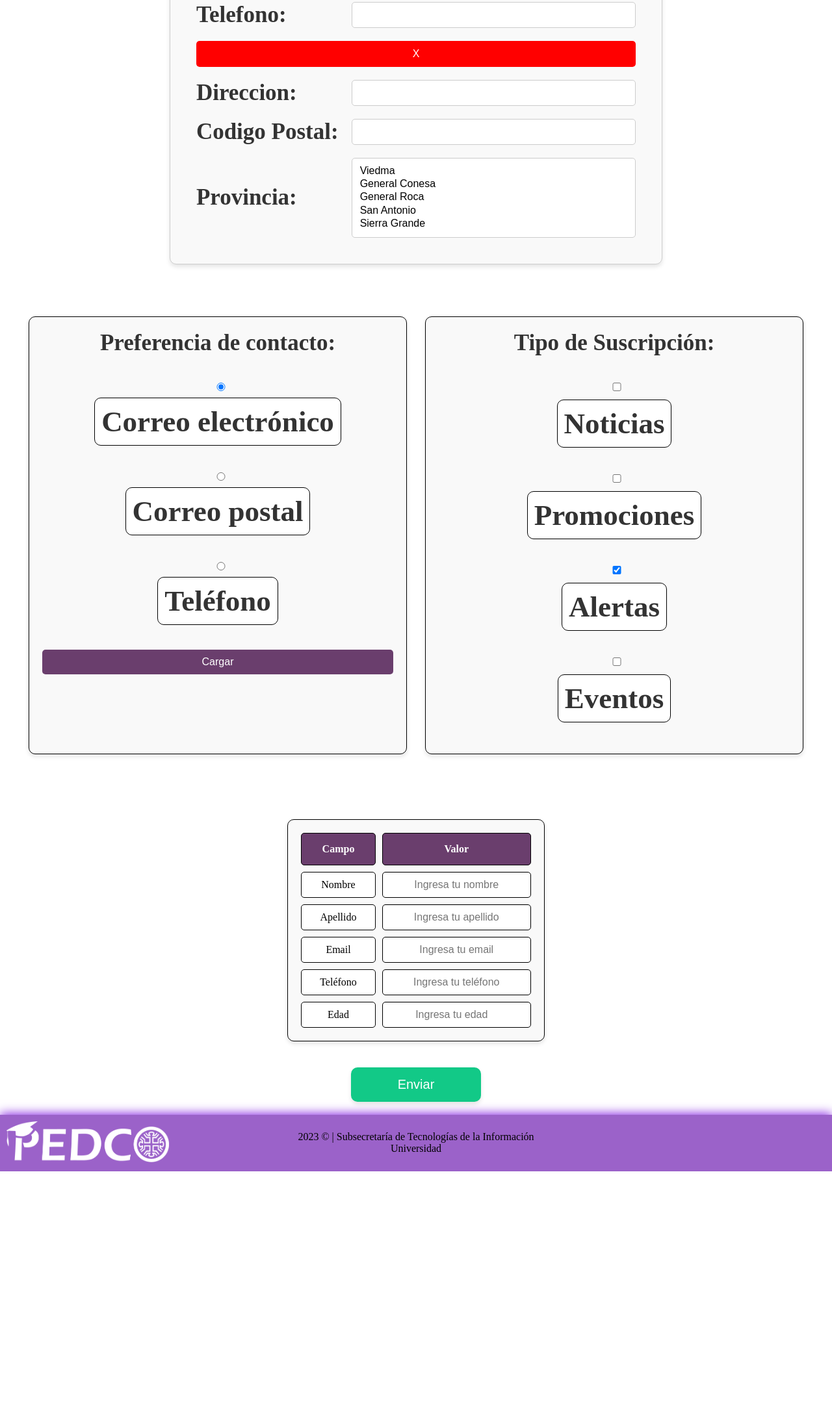
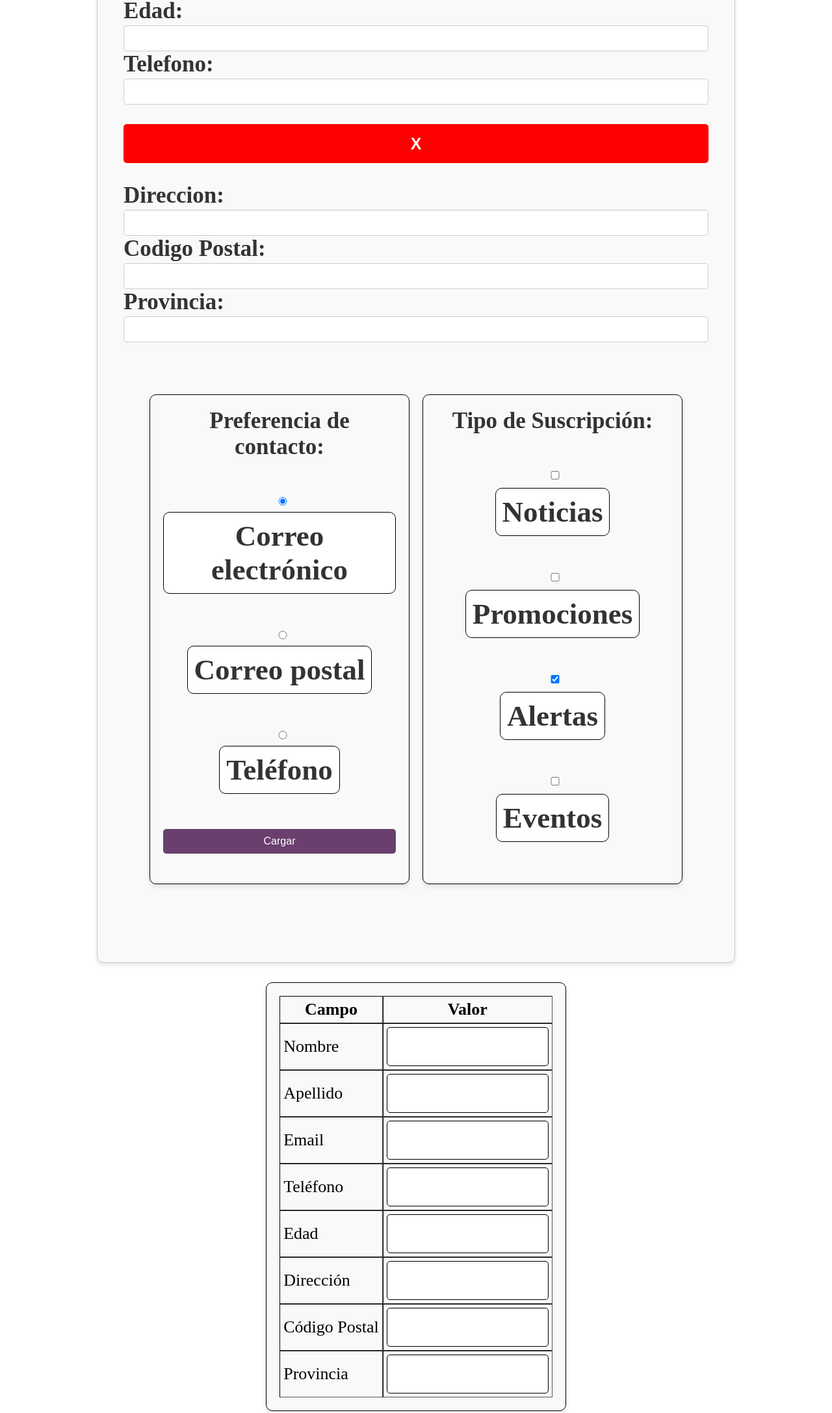
Before and after one commit to LucaDFR/laboratorio2, a plain HTML site: page contacto.html in a window 1280 px wide. Shown: the part 490-2665 px from the top of the page at 65% size. Before the commit the page ends 2293 px from the top, so only its background shows below. Drawn offline with Linux system fonts and the light colour scheme.

Commit message:
correccion4lab

```diff
--- a/contacto.html
+++ b/contacto.html
@@ -16,6 +16,7 @@
 
 <body class="body-contacto">
     <div class="container">
+        <div class="nav-titulo-fijo">
             <header class="header">
                 <img src="image_Curza.png" alt="Logo" class="logo">
                 <h1>Mi Página Personal</h1>
@@ -26,6 +27,7 @@
                 <a href="">Sobre Nosotros</a>
                 <a href="contacto.html">Contactos</a>
             </nav>
+            </div>
 
         <form class="formulario">
 
@@ -42,7 +44,7 @@
             <input type="number" id="edad" name="edad" min="16" max="120">
 
             <label for="telefono">Telefono:</label>
-            <input type="number" id="telefono" name="telefono">
+            <input type="tel" id="telefono" name="telefono">
 
             <button type="reset" class="boton-borrar" onclick="botonDeBorrar()">X</button>
 
@@ -50,18 +52,18 @@
             <input type="text" id="direccion" name="direccion">
 
             <label for="codigo-postal">Codigo Postal:</label>
-            <input type="number" id="codigo-postal" name="codigo-postal">
+            <input type="" id="codigo-postal" name="codigo-postal">
 
             <label for="provincia">Provincia:</label>
-            <select class="nombre-provincia" id="provincia" name="provincia" multiple size="5">
-                <option value="Viedma">Viedma</option>
-                <option value="General Conesa">General Conesa</option>
-                <option value="General Roca">General Roca</option>
-                <option value="San Antonio">San Antonio</option>
-                <option value="Sierra Grande">Sierra Grande</option>
-            </select>
+            <input list="provincias" id="provincia" name="provincia" placeholder="">
+            <datalist id="provincias">
+                <option value="Viedma">
+                <option value="General Conesa">
+                <option value="General Roca">
+                <option value="San Antonio">
+                <option value="Sierra Grande">
+            </datalist>
 
-        </form>
         <div class="div-eleccion">
             <div class="eleccion">
                 <label>Preferencia de contacto:</label><br>
@@ -75,7 +77,9 @@
                 <label class="eleccion-1" for="telefono">Teléfono</label><br>
 
                 <button class="boton-cargar">Cargar</button>
+
             </div>
+
 
 
             <div class="eleccion">
@@ -94,26 +98,58 @@
 
             </div>
         </div>
-
-        <div class="grid-tabla">
-            <div class="texto-tabla header-tabla">Campo</div>
-            <div class="texto-tabla header-tabla">Valor</div>
-
-            <div class="texto-tabla">Nombre</div>
-            <input class="input-tabla" type="text" placeholder="Ingresa tu nombre">
-
-            <div class="texto-tabla">Apellido</div>
-            <input class="input-tabla" type="text" placeholder="Ingresa tu apellido">
-
-            <div class="texto-tabla">Email</div>
-            <input class="input-tabla" type="email" placeholder="Ingresa tu email">
-
-            <div class="texto-tabla">Teléfono</div>
-            <input class="input-tabla" type="tel" placeholder="Ingresa tu teléfono">
-
-            <div class="texto-tabla">Edad</div>
-            <input class="input-tabla" type="number" placeholder="Ingresa tu edad">
-        </div>
+    </form>
+    <table class="tabla-formulario" border="1" cellspacing="0" cellpadding="5">
+        <thead>
+            <tr>
+                <th>Campo</th>
+                <th>Valor</th>
+            </tr>
+        </thead>
+        <tbody>
+            <tr>
+                <td>Nombre</td>
+                <td><input class="input-tabla" type="text" placeholder=""></td>
+            </tr>
+            <tr>
+                <td>Apellido</td>
+                <td><input class="input-tabla" type="text" placeholder=""></td>
+            </tr>
+            <tr>
+                <td>Email</td>
+                <td><input class="input-tabla" type="email" placeholder=""></td>
+            </tr>
+            <tr>
+                <td>Teléfono</td>
+                <td><input class="input-tabla" type="tel" placeholder=""></td>
+            </tr>
+            <tr>
+                <td>Edad</td>
+                <td><input class="input-tabla" type="number" placeholder=""></td>
+            </tr>
+            <tr>
+                <td>Dirección</td>
+                <td><input class="input-tabla" type="text" placeholder=""></td>
+            </tr>
+            <tr>
+                <td>Código Postal</td>
+                <td><input class="input-tabla" type="text" placeholder=""></td>
+            </tr>
+            <tr>
+                <td>Provincia</td>
+                <td>
+                    <input list="provincias" class="input-tabla" placeholder="">
+                    <datalist id="provincias">
+                        <option value="Viedma">
+                        <option value="General Conesa">
+                        <option value="General Roca">
+                        <option value="San Antonio">
+                        <option value="Sierra Grande">
+                    </datalist>
+                </td>
+            </tr>
+        </tbody>
+    </table>
 
         <button type="submit" class="boton-enviar"><span class="texto-boton">Enviar</span></button>
 
--- a/styles.css
+++ b/styles.css
@@ -27,6 +27,7 @@ a:hover {
 }
 
 .header {
+    position: fixed;
     background: linear-gradient(45deg, #945b96, #6a3e6d);
     padding: 20px;
     display: flex;
@@ -34,6 +35,14 @@ a:hover {
     align-items: center;
     position: relative;
 }
+
+.nav-titulo-fijo {
+    position: fixed;
+    top: 0;
+    left: 0;
+    width: 100%
+}
+
 
 .header img {
     position: absolute;
@@ -174,12 +183,13 @@ footer {
 /* Apartado De Contacto */
 
 .formulario {
-    margin-top: 30px;
+    margin-top: 200px;
     font-size: 30px;
 }
 
 
 label {
+    text-align: center;
     font-size: 35px;
     font-weight: bold;
     color: #333;
@@ -196,8 +206,6 @@ input, select {
 }
 
 form {
-    display: grid;
-    grid-template-columns: 1fr 2fr;
     gap: 20px;
     margin: 0 auto;
     padding: 40px;
@@ -213,15 +221,17 @@ form {
 
 .boton-borrar {
     width: 100%;
-    height: 40px;
+    height: 60px;
+    margin: 30px auto;
     background-color: red;
     color: #fff;
     border: none;
     border-radius: 5px;
-    font-size: 16px;
+    font-size: 25px;
     cursor: pointer;
     grid-column: span 2;
     justify-self: center;
+    font-weight: bold;
 }
 
 .boton-borrar:hover {
@@ -284,29 +294,24 @@ form {
 
 
 
-.grid-tabla {
-    display: grid;
-    grid-template-columns: 1fr 2fr;
+.tabla-formulario{
     gap: 10px;
     padding: 20px;
     background-color: #f9f9f9;
     border: 1px solid #000000;
     border-radius: 10px;
     max-width: 900px;
-    margin: 20px auto;
+    margin: 30px auto;
     box-shadow: 0 4px 6px rgba(0, 0, 0, 0.1);
+    font-size: 26px;
 }
 
 
 .texto-tabla,
 .input-tabla {
-    font-size: 16px;
-    padding: 10px;
+    padding: 20px;
     border-radius: 5px;
-    background-color: #fff;
-    display: flex;
-    align-items: center;
-    border: none;
+
 }
 
 .header-tabla {
```
Also changed, not shown: acercade.html (+2 -1 lines). Lines whose indentation alone changed are shown as unchanged.
